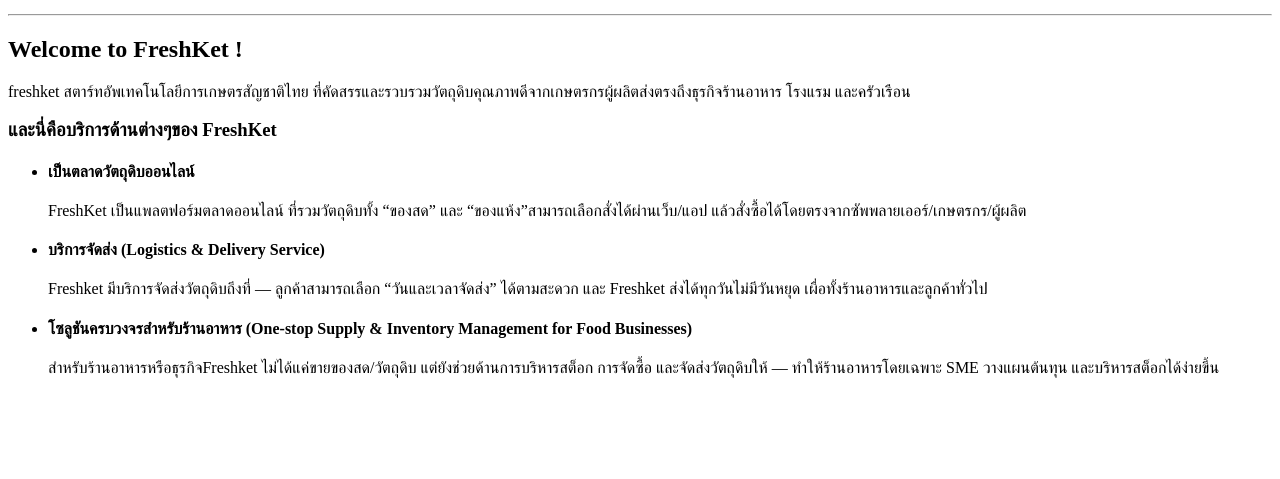
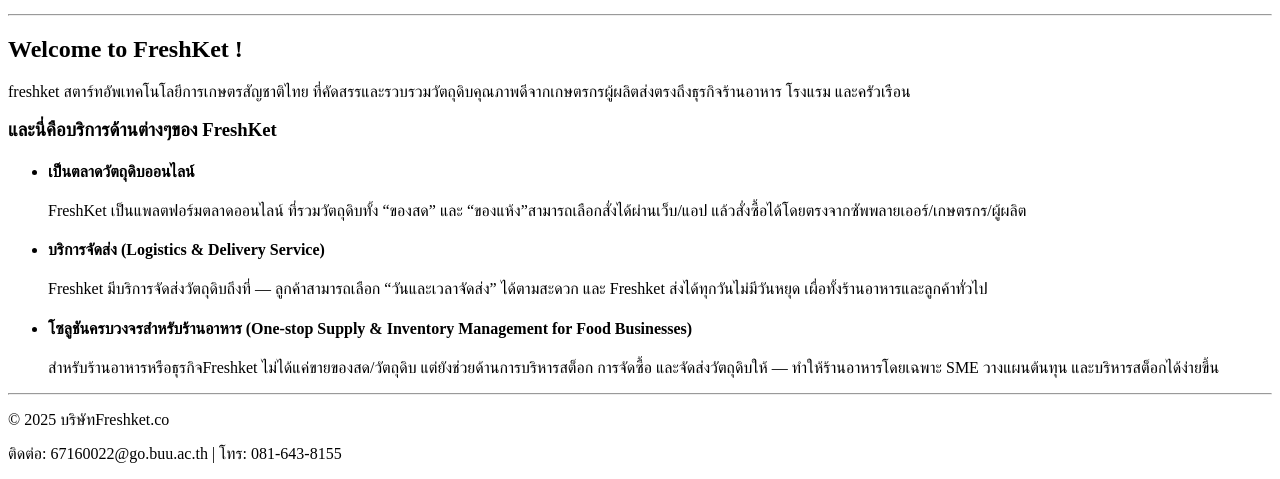
Before and after one commit to 67160022/my-business-web, a plain HTML site: page index.html in a window 1280 px wide. Shown: the part 366-845 px from the top of the page. Before the commit the page ends 800 px from the top, so only its background shows below. Drawn offline with Linux system fonts and the light colour scheme.

Commit message:
Finished

```diff
--- a/index.html
+++ b/index.html
@@ -42,9 +42,14 @@
                     <h4>โซลูชันครบวงจรสำหรับร้านอาหาร (One-stop Supply & Inventory Management for Food Businesses)</h4>
                     <p>สำหรับร้านอาหารหรือธุรกิจFreshket ไม่ได้แค่ขายของสด/วัตถุดิบ แต่ยังช่วยด้านการบริหารสต็อก การจัดซื้อ และจัดส่งวัตถุดิบให้ — ทำให้ร้านอาหารโดยเฉพาะ SME วางแผนต้นทุน และบริหารสต็อกได้ง่ายขึ้น</p>
                 </li>
-
             </ul>
        </section>
+       <hr />
+
     </main>
+    <footer>
+        <p>&copy; 2025 บริษัทFreshket.co</p>
+        <p>ติดต่อ: 67160022@go.buu.ac.th | โทร: 081-643-8155</p>
+    </footer>
 </body>
 </html>
```
